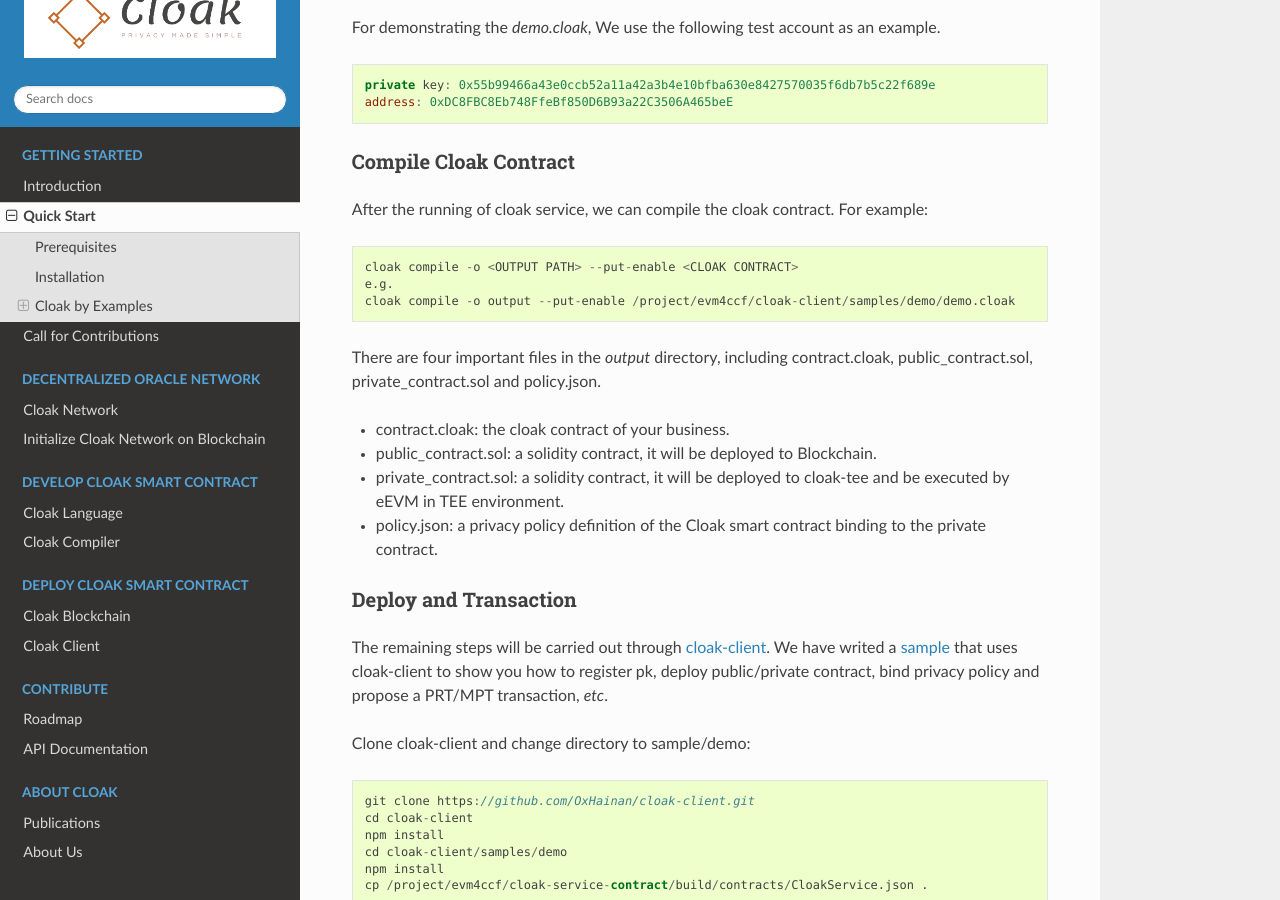
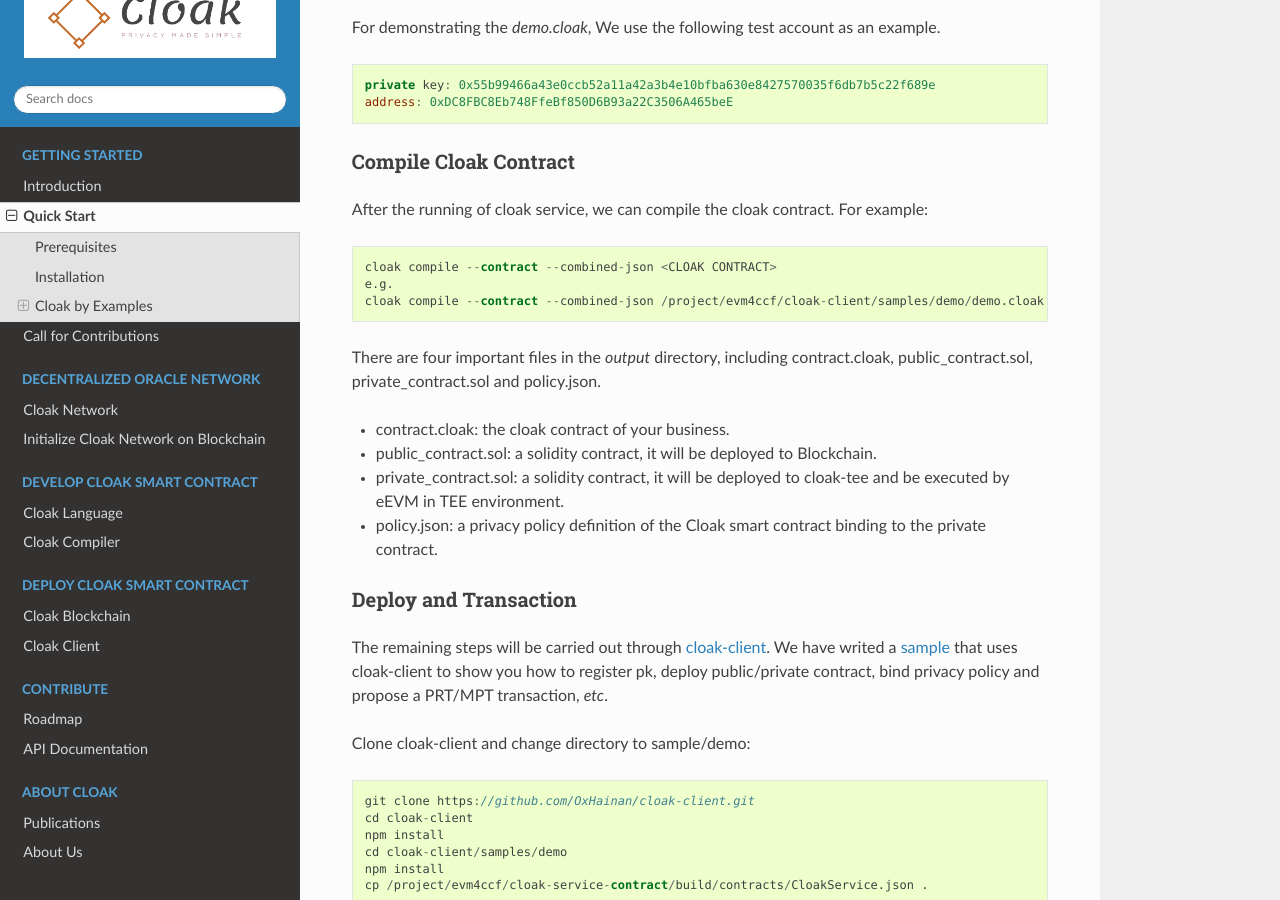
Before and after one commit to OxHainan/cloak-docs, a Sphinx documentation site: the page built from docs/source/started/quick-start.rst, in a window 1280 px wide and 900 px high, scrolled down 2692 px. Built offline with Sphinx 7.4.7 and the Read the Docs theme 2.0.0, drawn with Linux system fonts in a browser that asks for light colours.

Commit message:
Update quick-start.rst

```diff
--- a/docs/source/started/quick-start.rst
+++ b/docs/source/started/quick-start.rst
@@ -146,9 +146,9 @@
 
 .. code::
 
-    cloak compile -o <OUTPUT PATH> --put-enable <CLOAK CONTRACT>
+    cloak compile --contract --combined-json <CLOAK CONTRACT>
     e.g.
-    cloak compile -o output --put-enable /project/evm4ccf/cloak-client/samples/demo/demo.cloak
+    cloak compile --contract --combined-json /project/evm4ccf/cloak-client/samples/demo/demo.cloak
 
 There are four important files in the *output* directory, including contract.cloak, public_contract.sol, private_contract.sol and policy.json.
 
```
